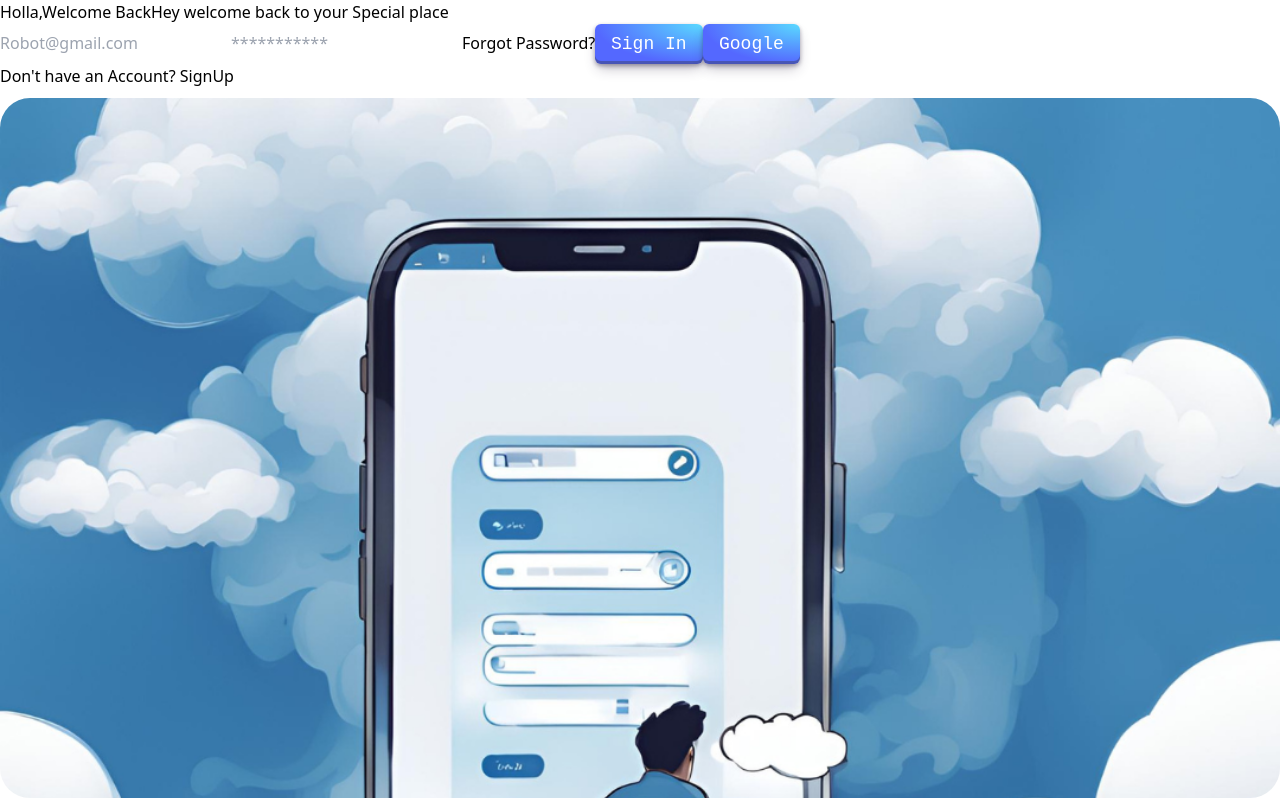
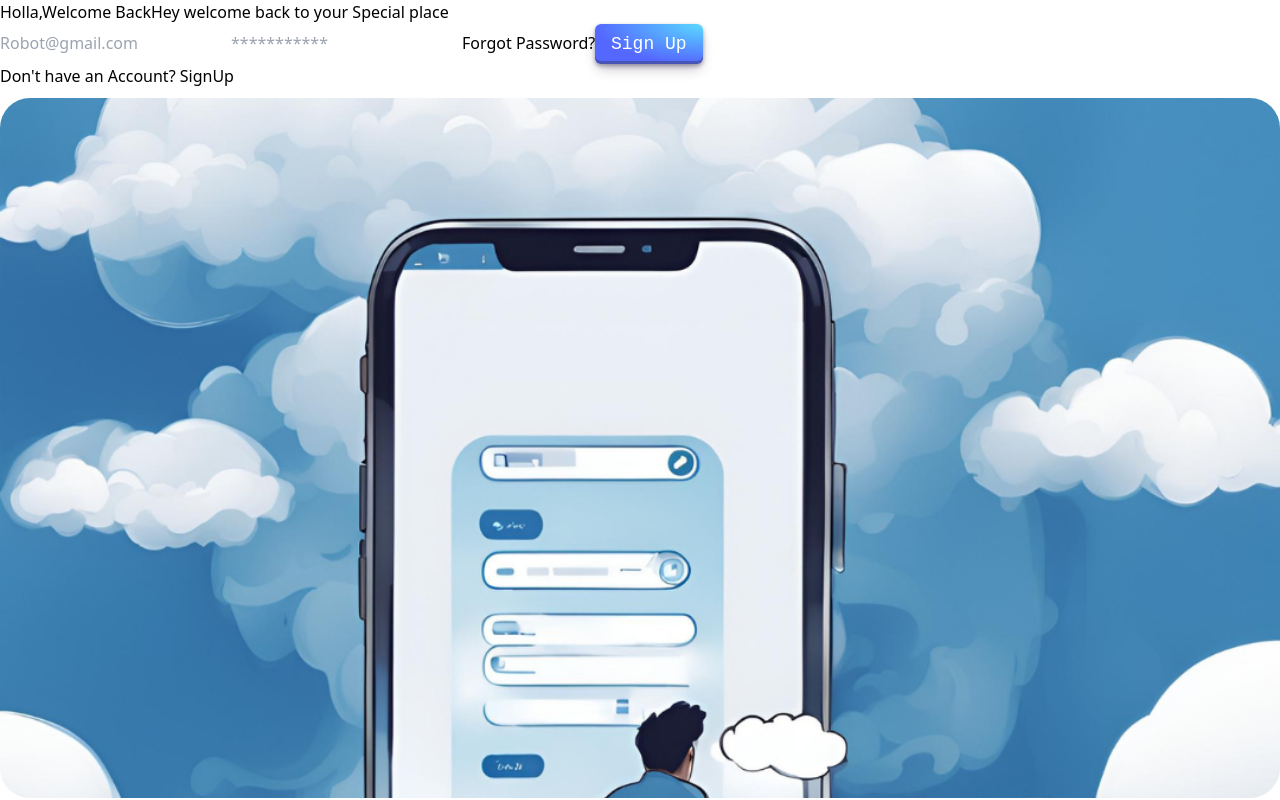
Before and after one commit to Rohitsinghwho/NewMeta, a React (Vite) app in the folder frontend/: page / in a window 1280 px wide. Built offline with nearby package versions, Linux system fonts and the light colour scheme.

Commit message:
Deleted Button Component and Updated LoginComponent

```diff
--- a/frontend/package.json
+++ b/frontend/package.json
@@ -13,6 +13,7 @@
     "axios": "^1.7.2",
     "react": "^18.3.1",
     "react-dom": "^18.3.1",
+    "react-hook-form": "^7.52.0",
     "react-icons": "^5.2.1",
     "react-router": "^6.24.0"
   },
--- a/frontend/src/App.jsx
+++ b/frontend/src/App.jsx
@@ -5,7 +5,7 @@ import LoginPageComp from './Pages/LoginPageComp'
 const App = () => {
   return(
     <>
-    <LoginPageComp/>
+   <LoginPageComp/>
     </>
   )
 }
--- a/frontend/src/Components/Button.jsx
+++ /dev/null
@@ -1,12 +0,0 @@
-import React from "react";
-import '../CSS/BtnCss.css'
-const Button = ({ text }) => {
-  return (
-    <div
-     className="button-29 my-2">
-      {text}
-    </div>
-  );
-};
-
-export default Button;
--- a/frontend/src/Components/Input.jsx
+++ b/frontend/src/Components/Input.jsx
@@ -1,10 +1,12 @@
 import React from 'react'
 
-const Input = ({type='text',placeholder='Enter PlaceHolder', label='Enter Label'}) => {
+const Input = ({type='text',placeholder='Enter PlaceHolder',id,register}) => {
   return (
-
-        <input className='border border-black w-[405px] rounded-md h-8 outline-none flex justify-center items-center p-4 my-1' type={type} placeholder={placeholder}/>
-
+        <input
+        className='border border-black w-[405px] rounded-md h-8
+        outline-none flex justify-center items-center p-4 my-1'
+        type={type} placeholder={placeholder} id={id} {...register(id,{required:true})}
+        />
   )
 }
 
--- a/frontend/src/Pages/LoginPageComp.jsx
+++ b/frontend/src/Pages/LoginPageComp.jsx
@@ -1,8 +1,14 @@
 import React from 'react'
 import Input from '../Components/Input'
 import '../CSS/LoginCss.css'
-import Button from '../Components/Button'
+import {useForm} from 'react-hook-form'
+import '../CSS/BtnCss.css'
+
 const LoginPageComp = () => {
+  const {register,handleSubmit} = useForm();
+    const onSubmit=(data)=>{
+        console.log(data)
+    }
   return (
     <div className='h-screen w-screen border border-black flex'>
       <div  className=' w-3/5 flex flex-col items-center justify-between'>
@@ -11,12 +17,11 @@ const LoginPageComp = () => {
         <span  className='font-bold text-6xl'>Welcome Back</span>
         <span className='font-thin text-sm py-2'>Hey welcome back to your Special place</span>
       </div>
-      <form className='flex flex-col  py-2'>
-        <Input className='' type='email' placeholder='Robot@gmail.com'/>
-        <Input className=''  type='password' placeholder='***********'/>
+      <form className='flex flex-col  py-2' onSubmit={handleSubmit(onSubmit)}>
+        <Input className='' type='email' placeholder='Robot@gmail.com' id={'Email'} register={register} required/>
+        <Input className=''  type='password' placeholder='***********' id={'Password'} register={register} required/>
         <span className='font-thin text-sm underline'>Forgot Password?</span>
-        <Button text={'Sign In'}/>
-        <Button text={'Google'}/>
+      <button className='button-29 my-2' type='submit'>Sign Up</button>
       </form>
       <div className='flex flex-col py-10'>
       <span className='font-thin text-sm underline'>Don't have an Account? SignUp</span>
```
Also changed, not shown: 1 other file (tests, documents, lock files or other folders).
